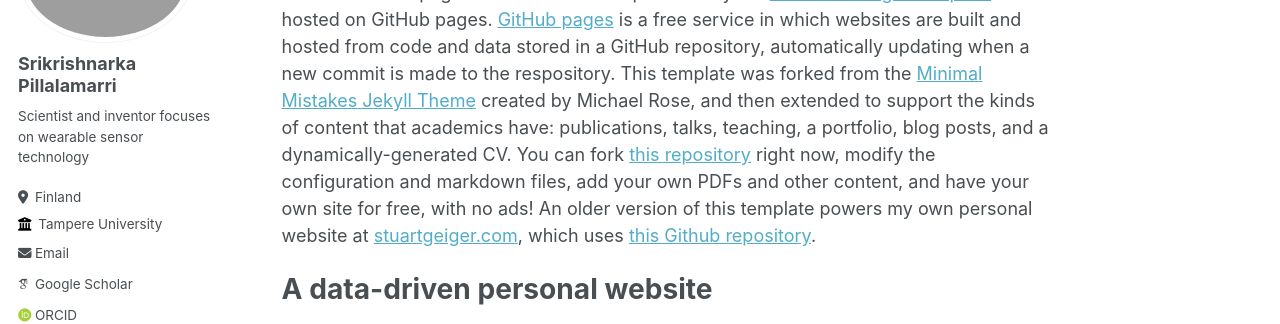
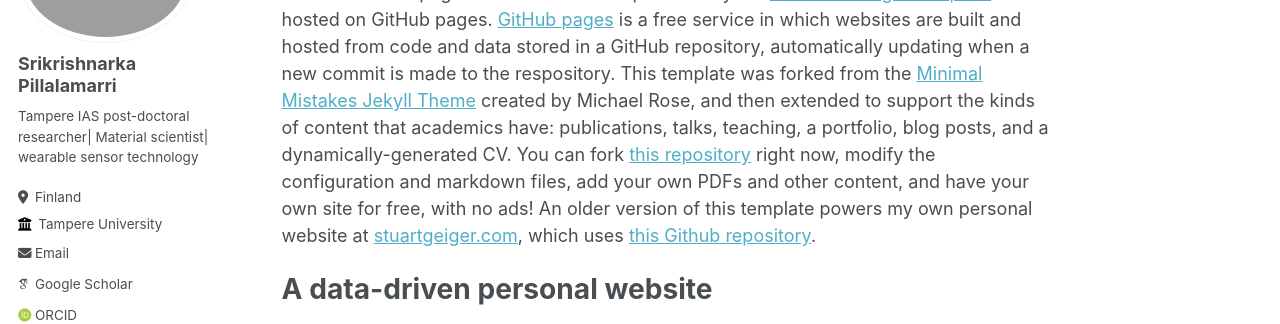
Before and after one commit to Srikrishnarka/academic_webpage, a Jekyll site: the page built from _pages/about.md, in a window 1280 px wide. Shown: the part 197-521 px from the top of the page. Built offline with Jekyll 4.4.1, drawn with Linux system fonts in a browser that asks for light colours; some web fonts are replaced.

Commit message:
Update _config.yml

```diff
--- a/_config.yml
+++ b/_config.yml
@@ -23,7 +23,7 @@ author:
   # Biographic information
   avatar           : "profile.JPG"
   name             : "Srikrishnarka Pillalamarri"
-  bio              : "Scientist and inventor focuses on wearable sensor technology"
+  bio              : "Tampere IAS post-doctoral researcher| Material scientist| wearable sensor technology"
   location         : "Finland"
   employer         : "Tampere University"
   uri              : # URL
```
